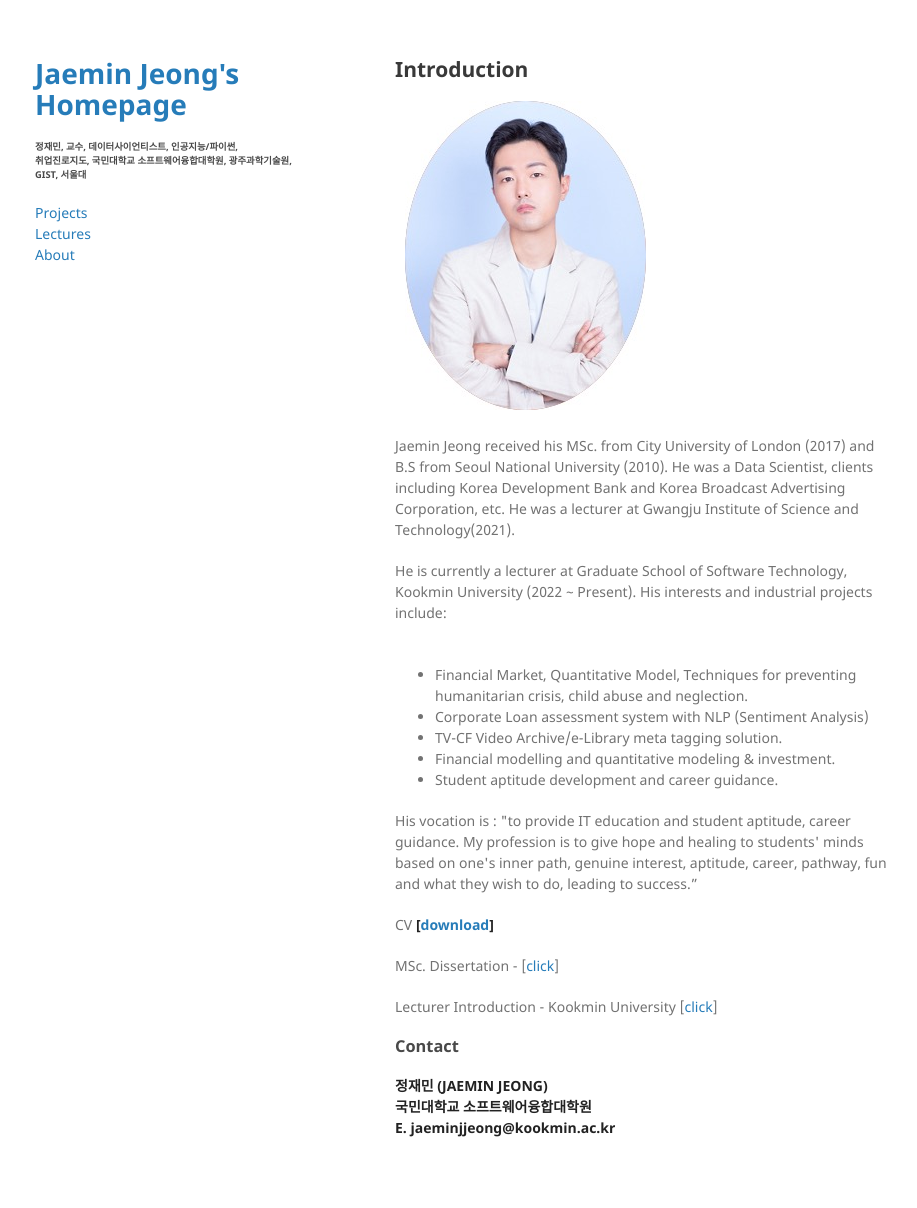
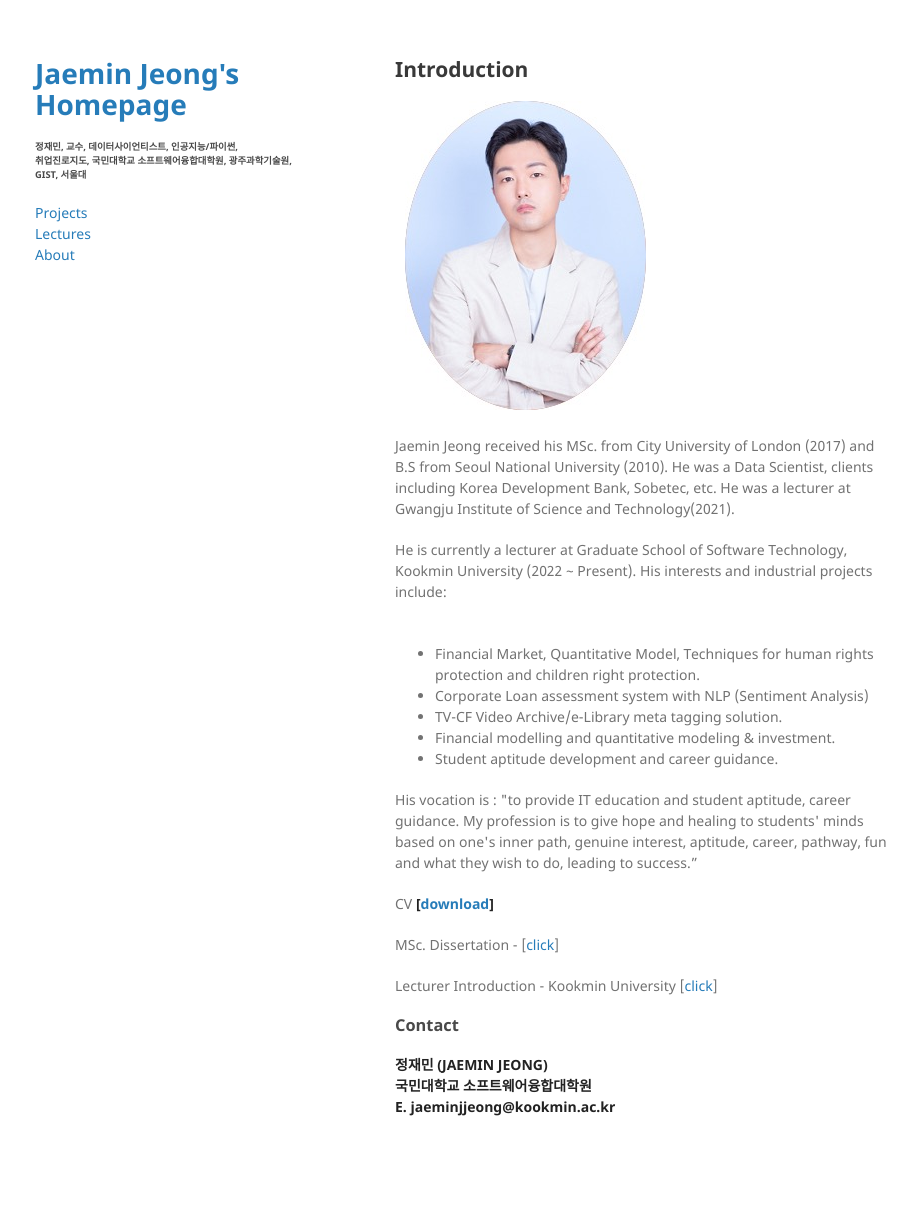
Before and after one commit to jaeminjjung/jaeminjjung.github.io, a Jekyll site: the page built from index.md, in a window 1280 px wide. Shown: the whole page, without its empty margins (175-1092 px from the left). Built offline with Jekyll 4.4.1, drawn with Linux system fonts in a browser that asks for light colours; our own code applies the rules of GitHub Pages for plain Markdown files; after the commit the page ends 1187 px from its top, so only the background shows below that.

Commit message:
Update index.md

```diff
--- a/index.md
+++ b/index.md
@@ -6,12 +6,12 @@
          <img src="http://raw.githubusercontent.com/jaeminjjung/jaeminjjung.github.io/main/jmjung_portrait.jpeg" alt="" class="wp-image-23" style="padding-left: 10px; padding-bottom: 20px;"/>
     </div>
     <div class="twoColumn">
-         <p>Jaemin Jeong received his MSc. from City University of London (2017) and B.S from Seoul National University (2010). He was a Data Scientist, clients including Korea Development Bank and Korea Broadcast Advertising Corporation, etc. He was a lecturer at Gwangju Institute of Science and Technology(2021). </p>
+         <p>Jaemin Jeong received his MSc. from City University of London (2017) and B.S from Seoul National University (2010). He was a Data Scientist, clients including Korea Development Bank, Sobetec, etc. He was a lecturer at Gwangju Institute of Science and Technology(2021). </p>
 
 <p>He is currently a lecturer at Graduate School of Software Technology, Kookmin University (2022 ~ Present). His  interests and industrial projects include:</p>
 <br/>
 <ul>
-  <li>Financial Market, Quantitative Model, Techniques for preventing humanitarian crisis, child abuse and neglection.</li>
+  <li>Financial Market, Quantitative Model, Techniques for human rights protection and children right protection.</li>
   <li>Corporate Loan assessment system with NLP (Sentiment Analysis)</li>
   <li>TV-CF Video Archive/e-Library meta tagging solution.</li>
   <li>Financial modelling and quantitative modeling & investment.</li>
```
